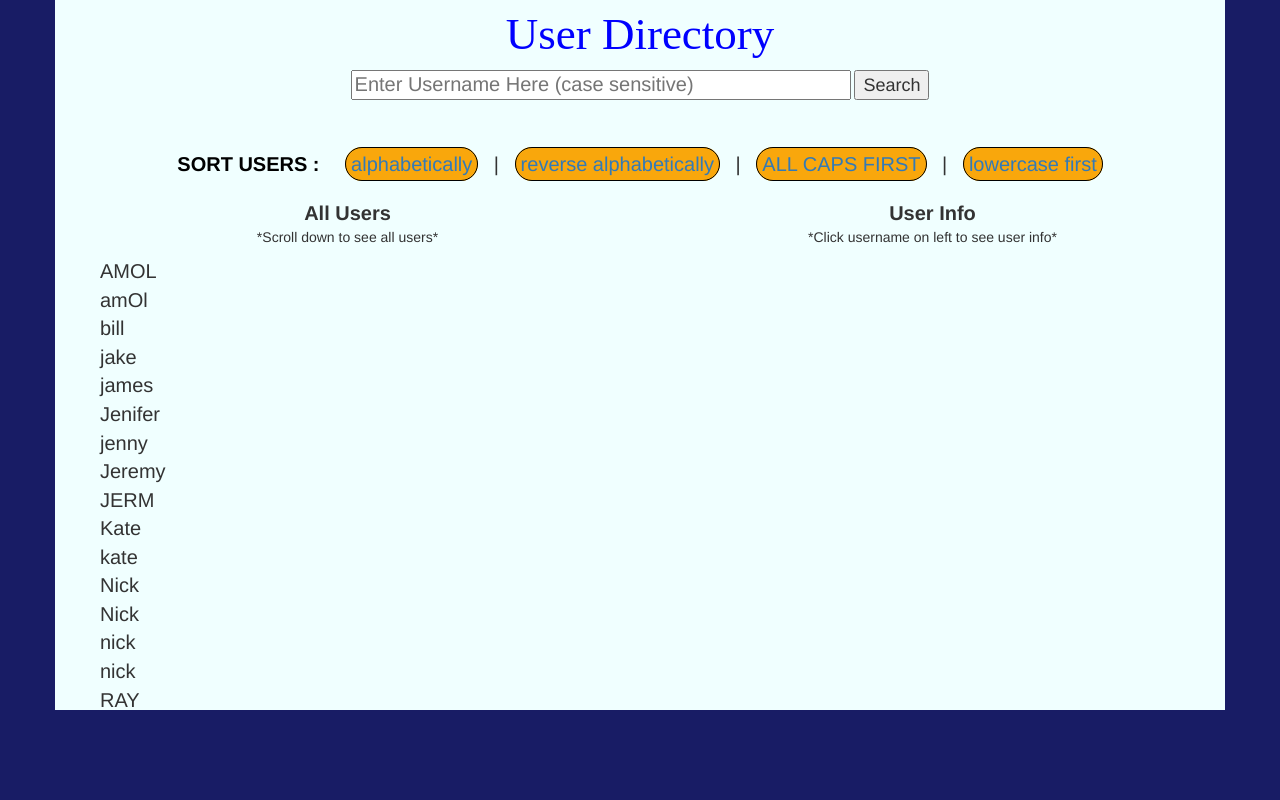
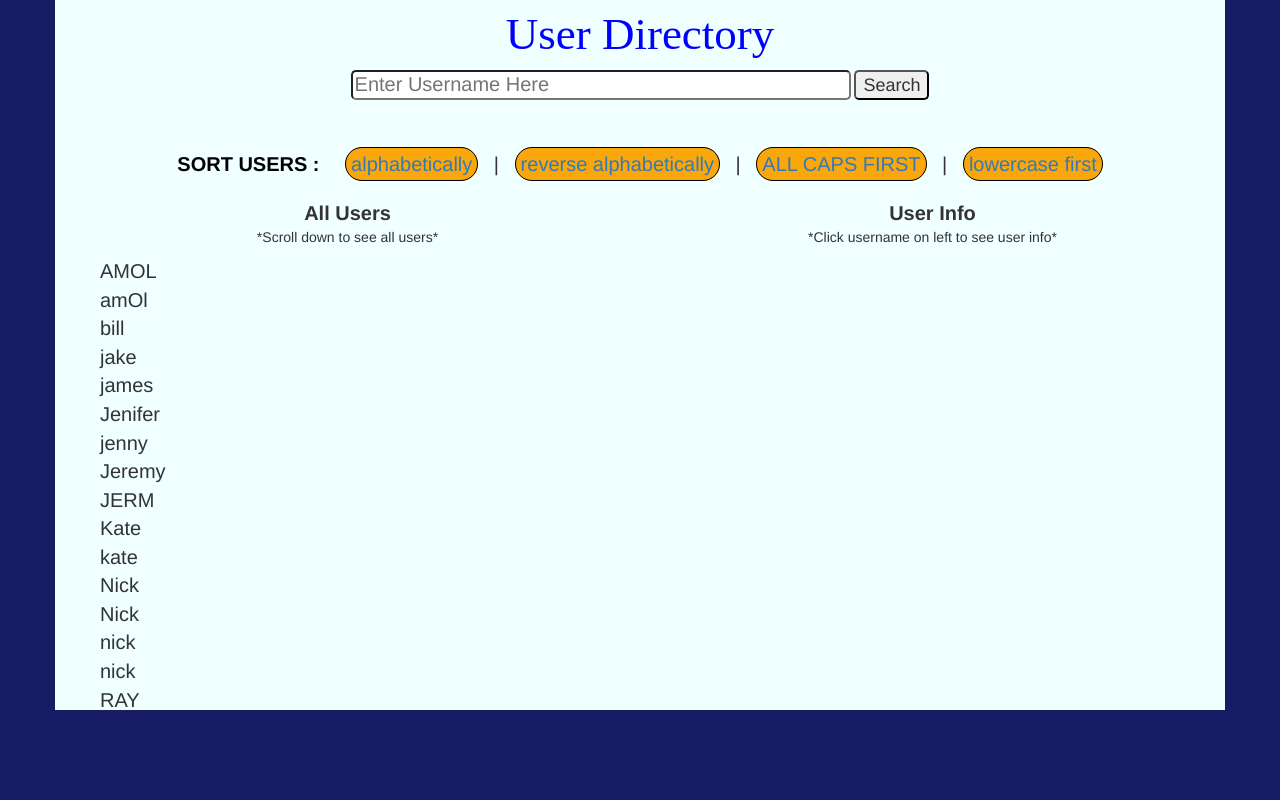
Before and after one commit to Aphinith/SortMyUsers, a website: page public/index.html in a window 1280 px wide. Drawn offline with nearby package versions, Linux system fonts and the light colour scheme.

Commit message:
add style to search bar and search results

```diff
--- a/public/index.html
+++ b/public/index.html
@@ -17,7 +17,7 @@
 
         <div class="search-bar">
           <form onsubmit="searchUsers(); return false">
-            <input type="text" class="search-input" placeholder="Enter Username Here (case sensitive)" name="searchUsername">
+            <input type="text" class="search-input" placeholder="Enter Username Here" name="searchUsername">
             <input type="submit" class="search-button" value="Search">
           </form>
           <div class="search-results"></div>
--- a/public/styles/style.css
+++ b/public/styles/style.css
@@ -33,18 +33,22 @@ input.search-input {
   width: 500px;
   height: 30px;
   font-size: 20px;
+  border-radius: 5px;
 }
 
 input.search-button {
   width: 75px;
   height: 30px;
   font-size: 18px;
+  border-radius: 5px;
 }
 
 .search-results {
   width: 100%;
   height: 40px;
   margin-top: 10px;
+  color: green;
+  font-size: 17px;
 }
 
 /****************************************************
```
